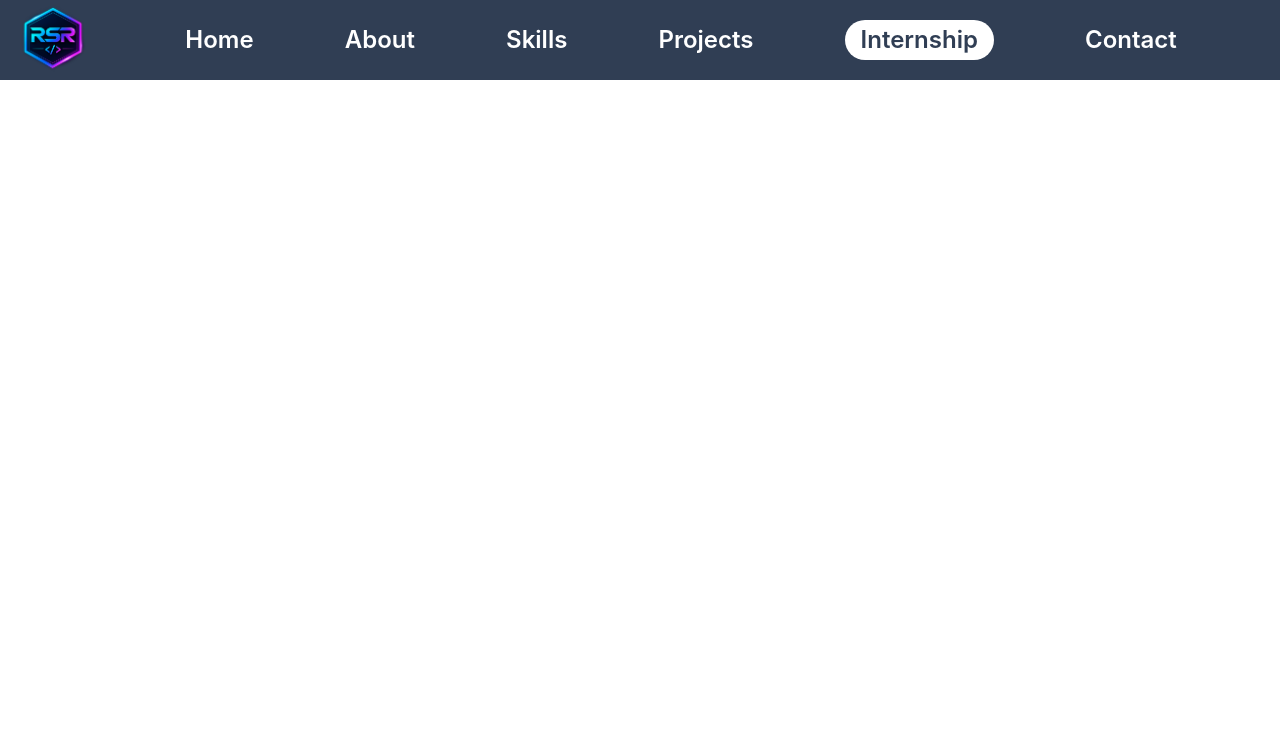
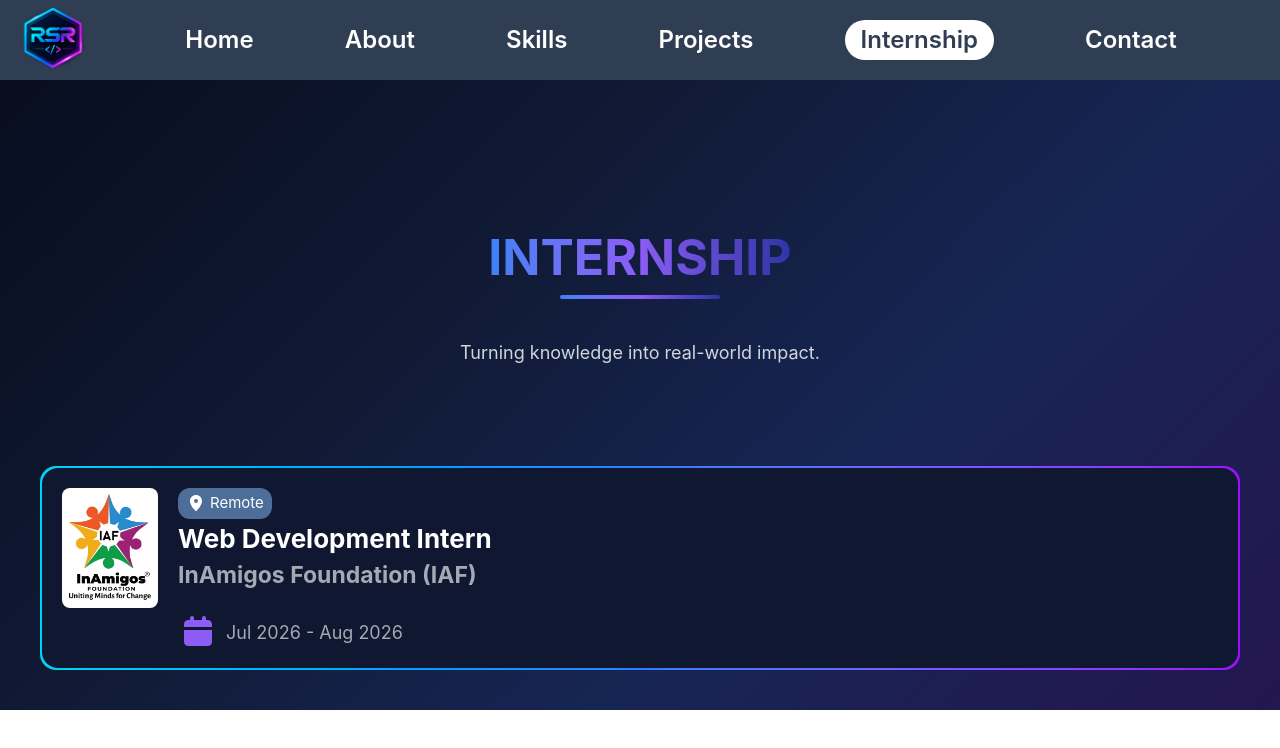
Before and after one commit to RachitRawat720/portfolio-website, a React (Vite) app: page /internship in a window 1280 px wide. Shown: the top 748 px of the page. Built offline with nearby package versions, Linux system fonts and the light colour scheme.

Commit message:
making intership card in intership page

```diff
--- a/src/components/Internship.jsx
+++ b/src/components/Internship.jsx
@@ -1,8 +1,48 @@
 import React from 'react'
+import { motion } from 'framer-motion'
+import inAmigos_logo from '../assets/Internship_logo.jpg'
+import { FontAwesomeIcon } from '@fortawesome/react-fontawesome'
+import { faLocationDot } from '@fortawesome/free-solid-svg-icons'
+import { faCalendar } from '@fortawesome/free-solid-svg-icons'
 
 const Internship = () => {
     return (
-        <div>
+        <div className='p-10 bg-[linear-gradient(135deg,#080D1F_0%,#101A35_35%,#172554_65%,#24164F_100%)]'>
+            <motion.div initial={{opacity: 0, y: -200}} whileInView={{opacity: 1, y: 0}} transition={{duration: 2}} viewport={{once: true}}
+            className='flex flex-col justify-center items-center py-25'>
+                <h1 className='text-[50px] font-bold bg-linear-to-r from-[#3B82F6] via-[#8B5CF6] to-[#3239b9d2] bg-clip-text text-transparent'>INTERNSHIP</h1>
+                <div className='h-1 w-40 bg-linear-to-r from-[#3B82F6] via-[#8B5CF6] to-[#3239b9d2] rounded-4xl'></div>
+                <h3 className='mt-10 text-[18px] text-gray-300'>Turning knowledge into real-world impact.</h3>
+            </motion.div>
+
+            <div className='rounded-2xl bg-linear-to-r from-cyan-400 via-blue-500 to-purple-600 p-0.5'>
+                <div className='rounded-2xl bg-[#0f1731] p-5'>
+                    <div className='flex gap-5'>
+                        <div>
+                            <div className='h-30 w-24 overflow-hidden rounded-lg'>
+                                <img src={inAmigos_logo} alt="" className='h-full w-full'/>
+                            </div>
+                        </div>
+
+                        <div className='flex flex-col '>
+                            <div className='flex justify-center items-center gap-1 bg-blue-300/50 rounded-xl px-2 py-1 w-fit'>
+                                <FontAwesomeIcon icon={faLocationDot} color='white' />
+                                <p className='text-white text-[15px]'>Remote</p>
+                            </div>
+
+                            <h2 className='text-[26px] text-white font-bold'>Web Development Intern</h2>
+
+                            <h3 className='text-[23px] text-[#a3aab4] font-bold'>InAmigos Foundation (IAF)</h3>
+
+                            <div className='mt-6 flex items-center gap-2'>
+                                <FontAwesomeIcon icon={faCalendar} color='#8B5CF6' size='2x'/>
+                                <p className='text-[18px] text-[#a3aab4]'>Jul 2026 - Aug 2026</p>
+                            </div>
+                        </div>
+                    </div>
+                </div>
+            </div>
+
 
         </div>
     )
```
Also changed, not shown: src/assets/Internship_logo.jpg (added).
